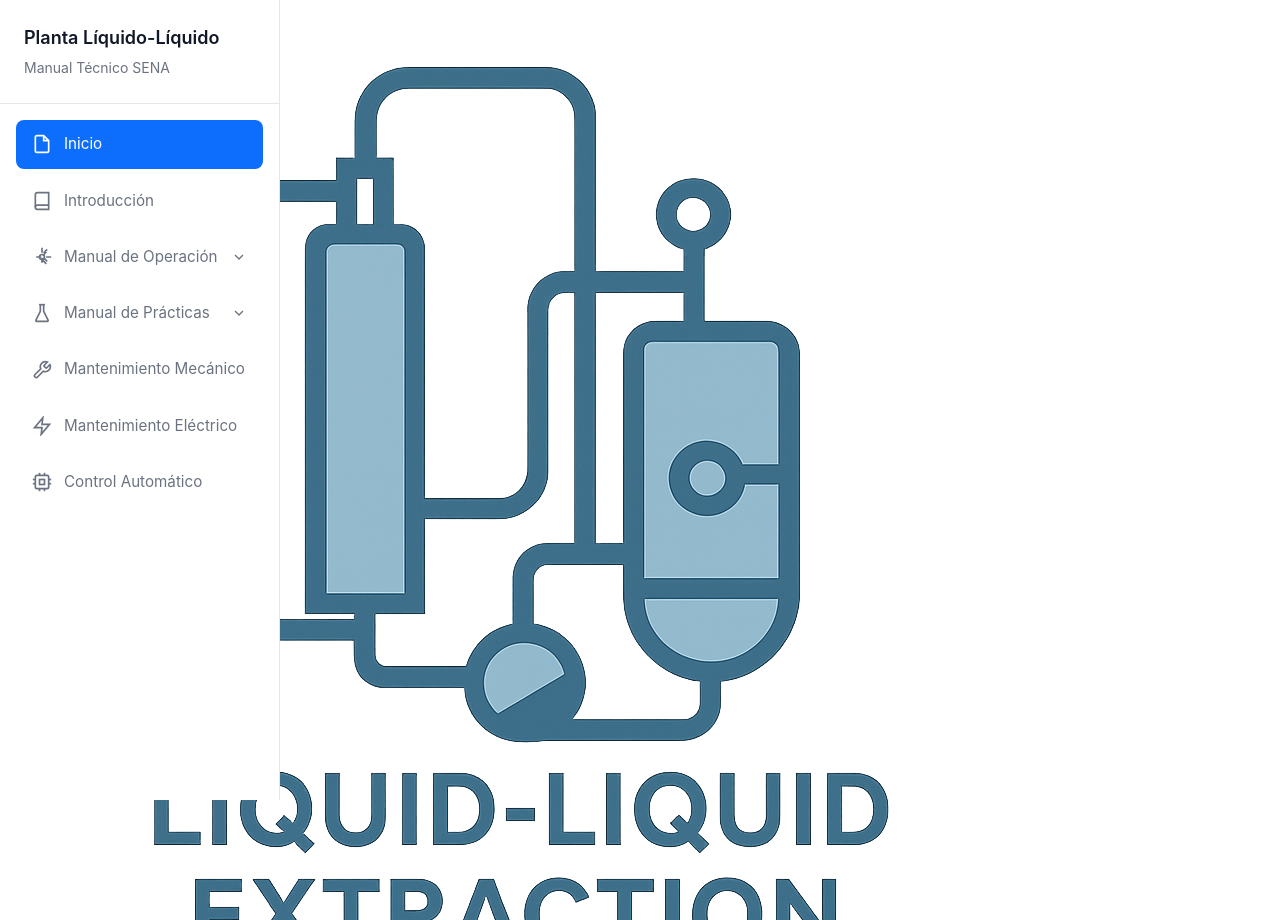
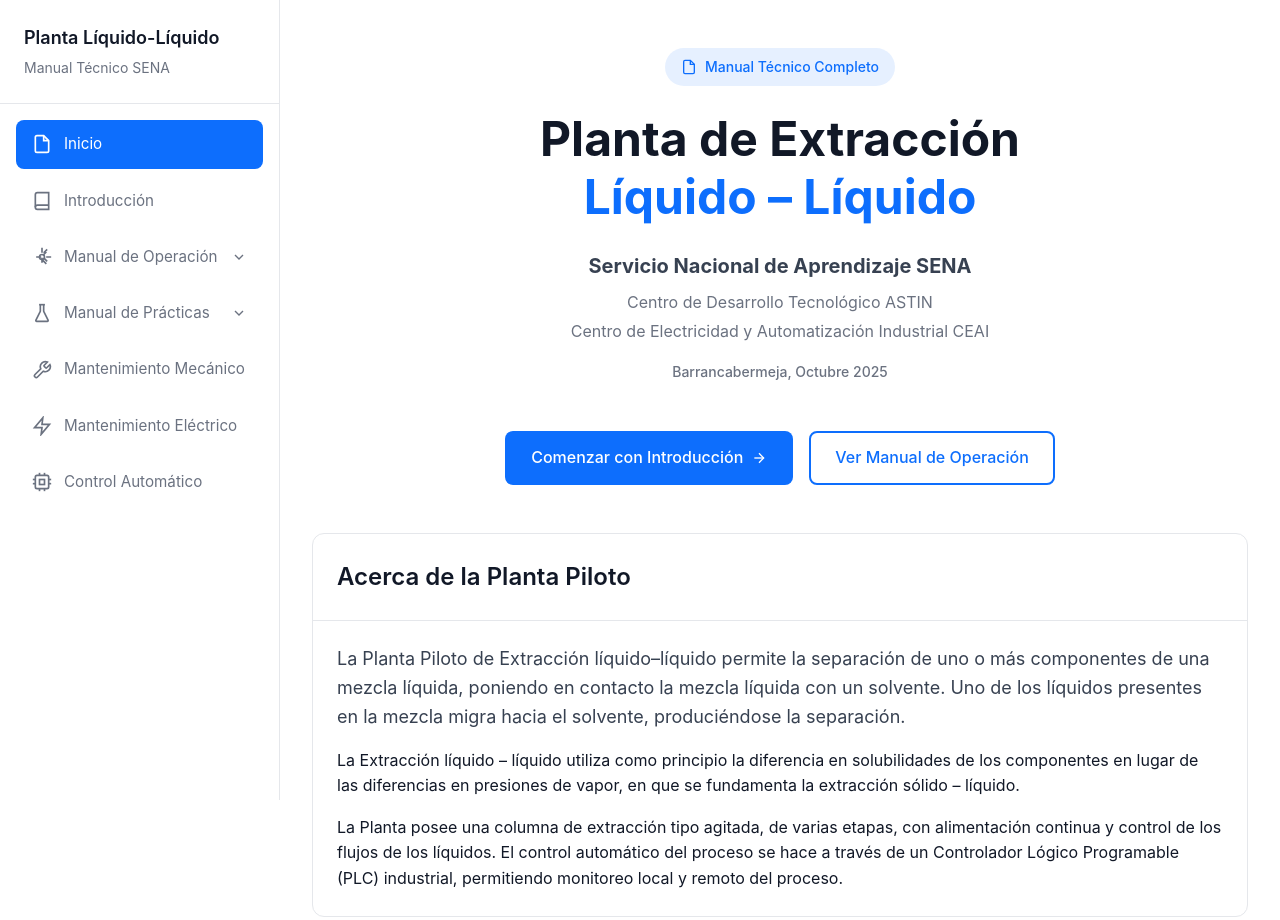
Before and after one commit to andrestorresandres85-gif/PLL-300-HTML, a plain HTML site: page index.html in a window 1280 px wide. Shown: the top 920 px of the page. Drawn offline with Linux system fonts and the light colour scheme.

Commit message:
Replace logo image with favicon link

```diff
--- a/index.html
+++ b/index.html
@@ -4,7 +4,7 @@
     <meta charset="UTF-8">
     <meta name="viewport" content="width=device-width, initial-scale=1.0">
     <title>Planta Líquido-Líquido | Manual Técnico SENA</title>
-    <img src="/logo.png" alt="Logo de mi sitio" class="logo">
+    <link rel="" href="logo" type="image/x-icon">
     <link rel="stylesheet" href="styles.css">
 </head>
 <body>
```
